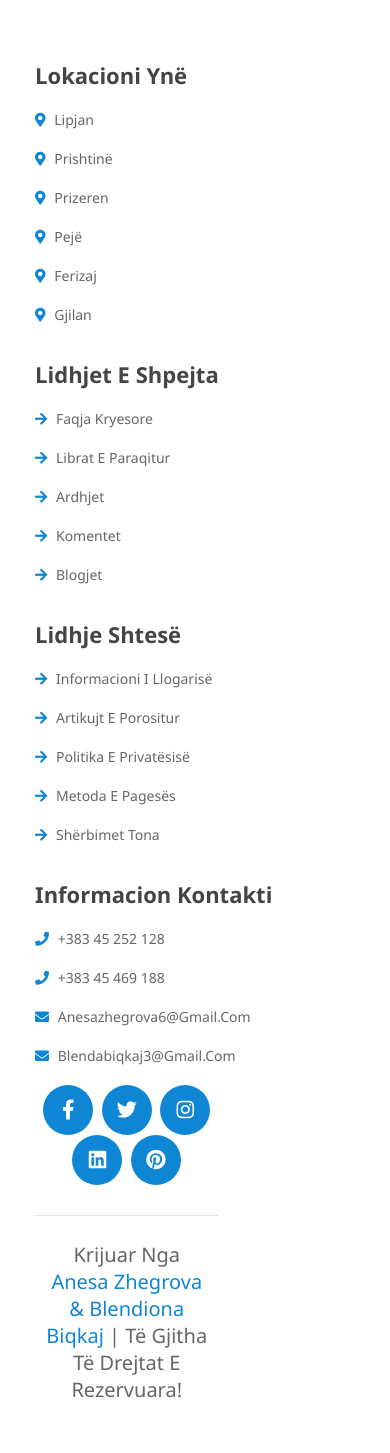
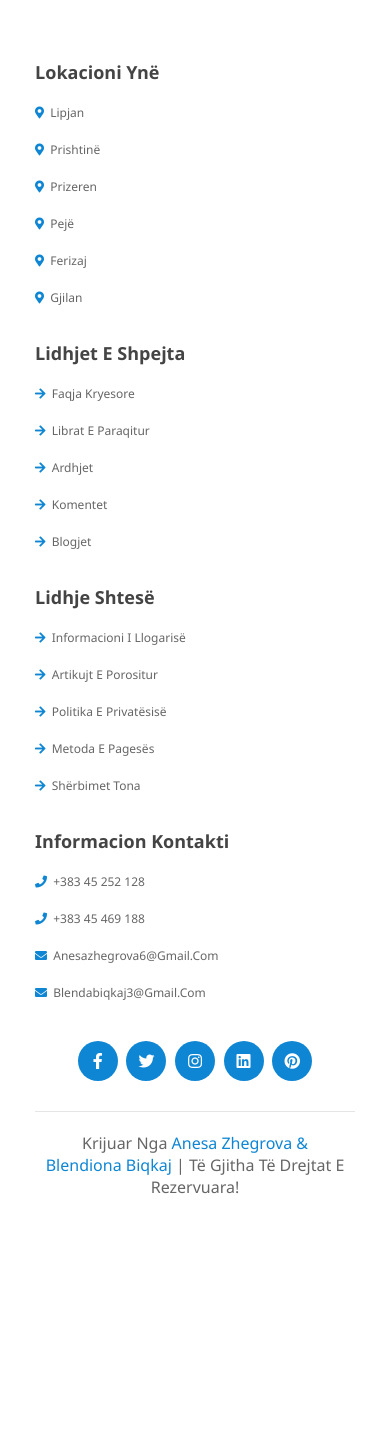
Before and after one commit to Anesazhegrova/Libraria-WEB, a PHP site: page /footer.php in a window 390 px wide. After the commit the page ends 1194 px from the top, so only its background shows below. Run offline with PHP 8.4, Linux system fonts and the light colour scheme.

Commit message:
Update fstyle.css

```diff
--- a/footer/fstyle.css
+++ b/footer/fstyle.css
@@ -20,30 +20,18 @@
     transition: width none;
 
 }
-
-/* rem eshte vlere e gjatesise */
 html{
     font-size:62.5%;
     overflow-x:hidden;
     scroll-padding-top: 5rem;
     scroll-behavior: smooth;
 }
-
-
-/* i gjith shiriti levizes */
 html::-webkit-scrollbar{
     width:1rem;
 }
-
-
-/* shiriti i progresit (gjurma) */
 html::-webkit-scrollbar-track{
     background: transparent;
 }
-
-
-/* doreza levizese e zvarritshme */
-/* var(funksion per te futur vleren e variables me  vone e fleten e stilit) */
 html::-webkit-scrollbar-thumb{
     background: var(--black);
 }
@@ -120,8 +108,54 @@ section{
     color:var(--blue);
 }
 
-@media (max-width: 400px) {
-    .Footer {
-      width: 65%;
+@media screen and (max-width: 768px) {
+    .footer .box-container{
+    display: block;
+    margin-bottom: 2rem;
     }
-  }
+
+    .footer .box-container .box{
+    margin-bottom: 1.5rem;
+    }
+
+    .footer .box-container .box h3{
+    font-size: 1.8rem;
+    padding:1rem 0;
+    }
+
+    .footer .box-container .box a{
+    font-size: 1.2rem;
+    padding:1rem 0;
+    }
+
+    .footer .box-container .box a i{
+    padding-right: .3rem;
+    }
+
+    .footer .box-container .box a:hover i{
+    padding-right: .5rem;
+    }
+
+    .footer .box-container .box .map{
+    width:100%;
+    height: 200px;
+    }
+
+    .footer .share{
+    padding:1rem 0;
+    text-align: center;
+    }
+
+    .footer .share a{
+    height: 4rem;
+    width: 4rem;
+    line-height: 4rem;
+    font-size: 1.6rem;
+    }
+
+    .footer .credit{
+    margin-top: 2rem;
+    padding-top: 2rem;
+    font-size: 1.6rem;
+    }
+    }
```
